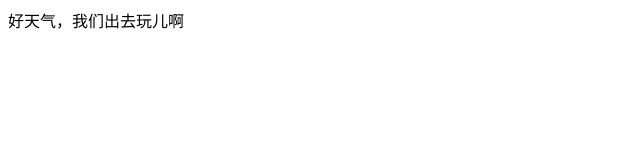
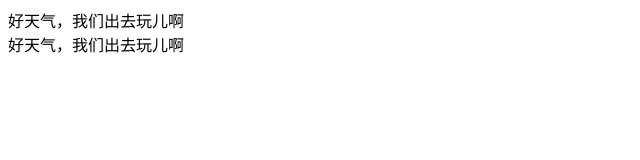
Before and after one commit to sucessfulC/project, a plain HTML site: page home.html in a window 1280 px wide. Shown: the whole page, without its empty margins (0-640 px from the left). Drawn offline with Linux system fonts and the light colour scheme.

Commit message:
third com

```diff
--- a/home.html
+++ b/home.html
@@ -7,5 +7,6 @@
 </head>
 <body>
     <div>好天气，我们出去玩儿啊</div>
+    <div>好天气，我们出去玩儿啊</div>
 </body>
 </html>
```
